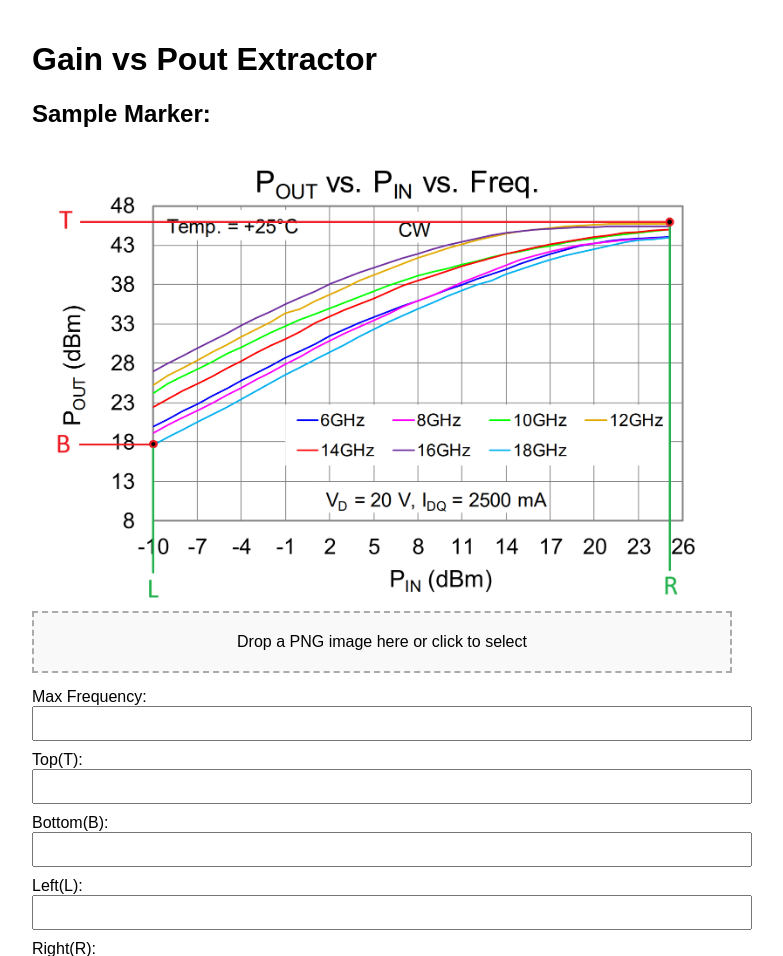
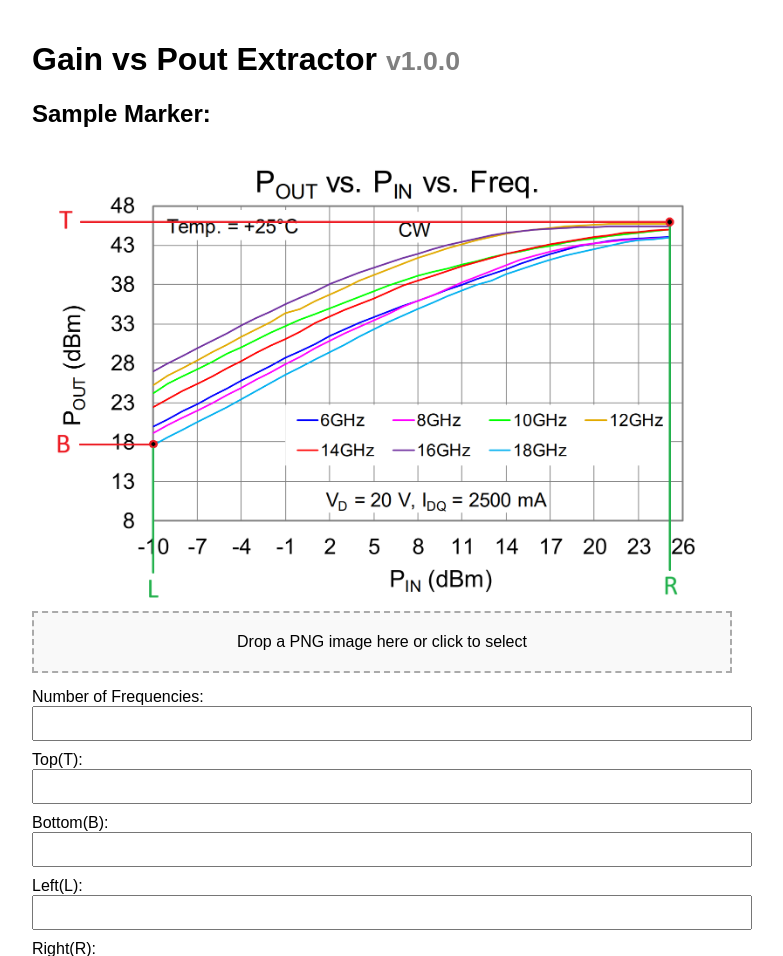
Before and after one commit to RFLAMBDA/graphGenerator.github.io, a Flask app: page / in a window 1280 px wide. Shown: the top 956 px of the page, without its empty margins (258-1041 px from the left). Run offline with Flask 3, Linux system fonts and the light colour scheme.

Commit message:
added version number and changed wording

```diff
--- a/app.py
+++ b/app.py
@@ -15,9 +15,11 @@ import sys
 # --- Define Flask app and output dir ---
 app = Flask(__name__)
 
+APP_VERSION = "1.0.0"
+
 @app.route("/")
 def index():
-    return render_template("index.html")
+    return render_template("index.html", version=APP_VERSION)
 
 OUTPUT_DIR = "static/results"
 os.makedirs(OUTPUT_DIR, exist_ok=True)
--- a/templates/index.html
+++ b/templates/index.html
@@ -19,7 +19,7 @@
 </head>
 <body>
 
-  <h1>Gain vs Pout Extractor</h1>
+  <h1>Gain vs Pout Extractor <small style="color: gray;">v{{ version }}</small></h1>
   <h2>Sample Marker:</h2>
   <img id="sample" src="../static/sample.png" />
 
@@ -29,7 +29,7 @@
     <input type="file" id="fileInput" accept="image/png" style="display: none;">
     <img id="preview" />
 
-    <label>Max Frequency:</label><input type="number" id="max_freq" required>
+    <label>Number of Frequencies:</label><input type="number" id="max_freq" required>
     <label>Top(T):</label><input type="number" id="top" step="any" required>
     <label>Bottom(B):</label><input type="number" id="bottom" step="any" required>
     <label>Left(L):</label><input type="number" id="left" step="any" required>
```
